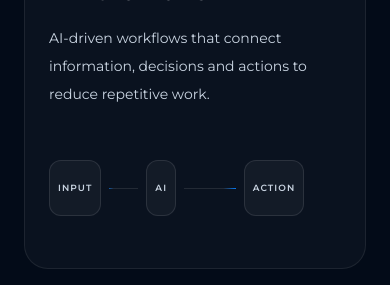
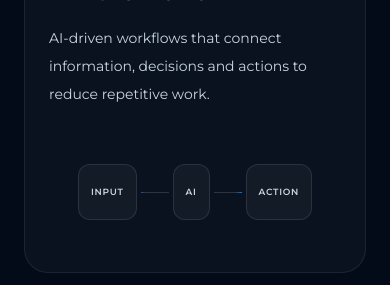
Before and after one commit to aravinthk1504/gendata-techv2, a Next.js app: page /en in a window 390 px wide. Shown: the part 2320-2605 px from the top of the page. Built offline with nearby package versions, Linux system fonts and the light colour scheme.

Commit message:
Center AI Automation nodes and connectors on small screens

```diff
--- a/src/sections/home/AICapabilities.jsx
+++ b/src/sections/home/AICapabilities.jsx
@@ -133,24 +133,21 @@ function AutomationVisual({ shouldAnimate, content }) {
   const steps = t("aiCapabilities.automation.steps", { returnObjects: true });
 
   return (
-    <div className="mt-6 flex h-28 items-center justify-between sm:mt-8 sm:h-30 lg:mt-10 lg:h-34">
+    <div className="mt-7 flex min-h-28 w-full min-w-0 items-center justify-center gap-0 sm:mt-8 sm:min-h-30 lg:mt-10 lg:min-h-34">
       {steps.map((step, index) => (
-        <div key={step} className="flex flex-1 items-center">
+        <div key={step} className="flex min-w-0 items-center">
           <motion.div
             whileHover={{ y: -4 }}
-            className="relative z-10 flex h-14 min-w-14 items-center justify-center rounded-xl border border-white/10 bg-white/4 px-2 sm:h-16 sm:min-w-16 sm:px-3"
+            className="relative z-10 flex h-14 min-w-0 shrink-0 items-center justify-center rounded-xl border border-white/10 bg-white/4 px-3 sm:h-16 sm:px-4"
           >
-            <span className="font-body text-[9px] font-semibold uppercase tracking-[0.12em] text-slate-300 sm:text-[10px]">
+            <span className="whitespace-nowrap font-body text-[9px] font-semibold uppercase tracking-[0.08em] text-slate-300 sm:text-[10px] sm:tracking-[0.12em]">
               {step}
             </span>
           </motion.div>
-
           {index !== steps.length - 1 && (
-            <div className="relative mx-2 h-px flex-1 overflow-hidden bg-white/10">
+            <div className="relative mx-1 h-px w-7 shrink-0 overflow-hidden bg-white/15 sm:mx-2 sm:w-9">
               <motion.span
-                animate={
-                  shouldAnimate ? { x: ["-100%", "200%"] } : { x: "-100%" }
-                }
+                animate={shouldAnimate ? { x: ["-100%", "200%"] } : { x: "-100%" }}
                 transition={{
                   duration: 2,
                   delay: index * 0.5,
```
